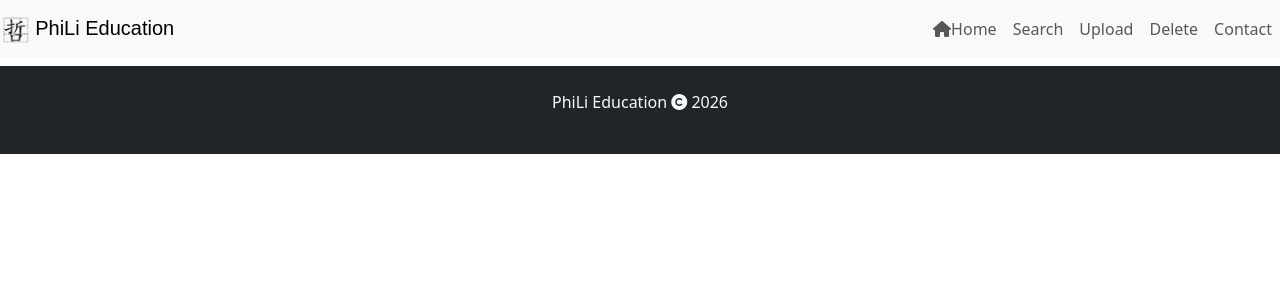
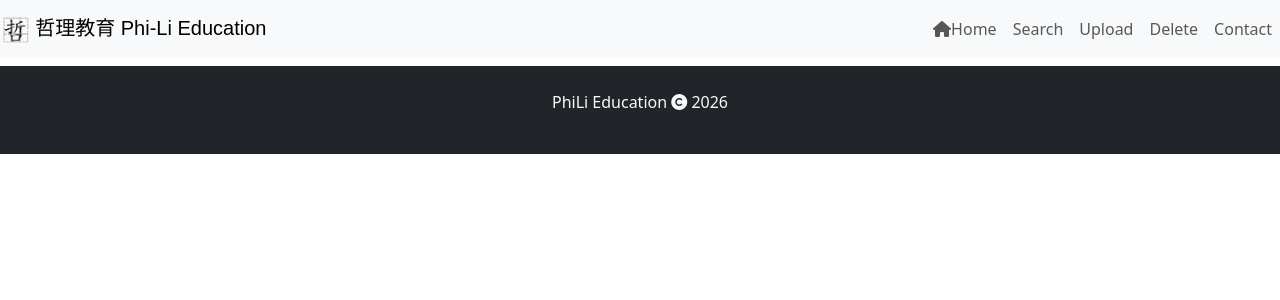
Before and after one commit to phili-ed/phili-ed, a Flask app: page /result in a window 1280 px wide. Shown: the top 300 px of the page. Run offline with Flask 3, Linux system fonts and the light colour scheme; data comes from the database, SQL or seed files in the repository; data that the repository does not hold is empty; some libraries are stand-ins or nearby versions; some web fonts are replaced.

Commit message:
chinese in accordion

```diff
--- a/templates/base.html
+++ b/templates/base.html
@@ -2,7 +2,7 @@
 <html lang="en"  >
     <head>
         <meta charset="UTF-8">
-        <title>PhiLi Education</title>
+        <title>Phi-Li Education</title>
 
         <link href="https://cdn.jsdelivr.net/npm/bootstrap@5.3.2/dist/css/bootstrap.min.css" rel="stylesheet">
         <link rel="preconnect" href="https://fonts.googleapis.com">
--- a/templates/navbar.html
+++ b/templates/navbar.html
@@ -1,7 +1,7 @@
 <nav class="navbar navbar-expand-md bg-light mb-2">
                 <a class="navbar-brand" href="#">
                     <img src="/static/font.png" width="30" height="30" alt=" ">
-                    <span class="winky-sans-logo">PhiLi Education</span>
+                    <span class="winky-sans-logo">哲理教育 Phi-Li Education</span>
                 </a>
                     <button class="navbar-toggler" type="button" data-bs-toggle="collapse" data-bs-target="#menu-bar">
                         <span class="navbar-toggler-icon"></span>
--- a/templates/result.html
+++ b/templates/result.html
@@ -16,15 +16,22 @@
       <div class="accordion-body">
 
         <h6 class="text-primary">📝 Question</h6>
+        {% if lang=='Chi' %}
+        <iframe src="{{ p.questionLink_C }}" class="w-100 rounded mb-3" style="height: 400px; border: 1px solid #ddd;"></iframe>
+        {% else %}
         <iframe src="{{ p.questionLink }}" class="w-100 rounded mb-3" style="height: 400px; border: 1px solid #ddd;"></iframe>
-
+        {% endif %}
         <div class="border-top pt-3">
             <button class="btn btn-sm btn-outline-success mb-2" type="button" data-bs-toggle="collapse" data-bs-target="#ans-content-{{p.id}}">
-                Check Answer
+                Check Answer Practice # {{ p.id }}
             </button>
             <div class="collapse" id="ans-content-{{p.id}}">
+              {% if lang=='Chi' %}
+                <iframe src="{{ p.answerLink_C }}" class="w-100 rounded" style="height: 400px; border: 1px solid #198754;"></iframe>
+              {% else %}
                 <iframe src="{{ p.answerLink }}" class="w-100 rounded" style="height: 400px; border: 1px solid #198754;"></iframe>
-            </div>
+              {% endif %}
+              </div>
         </div>
       </div>
     </div>
```
